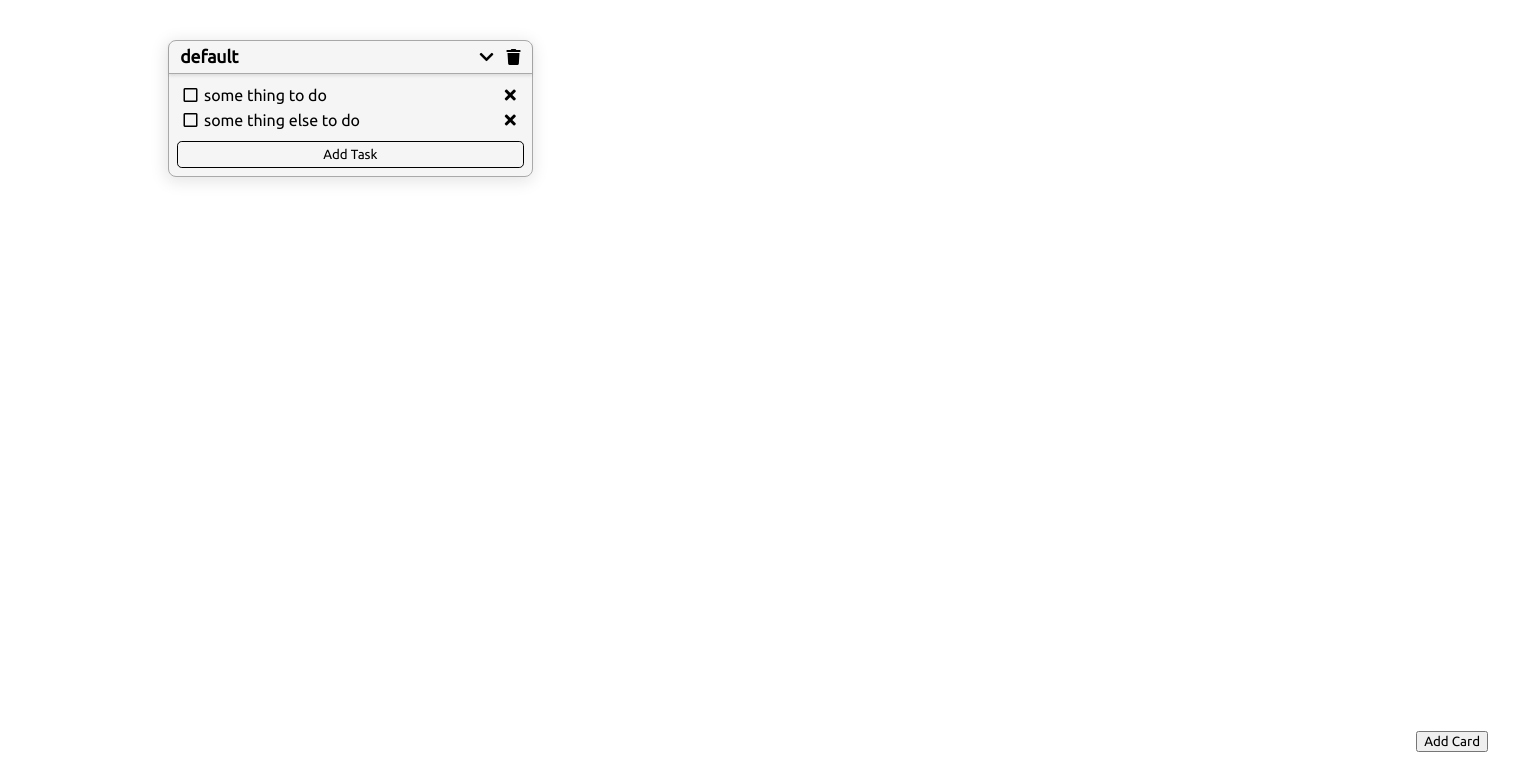
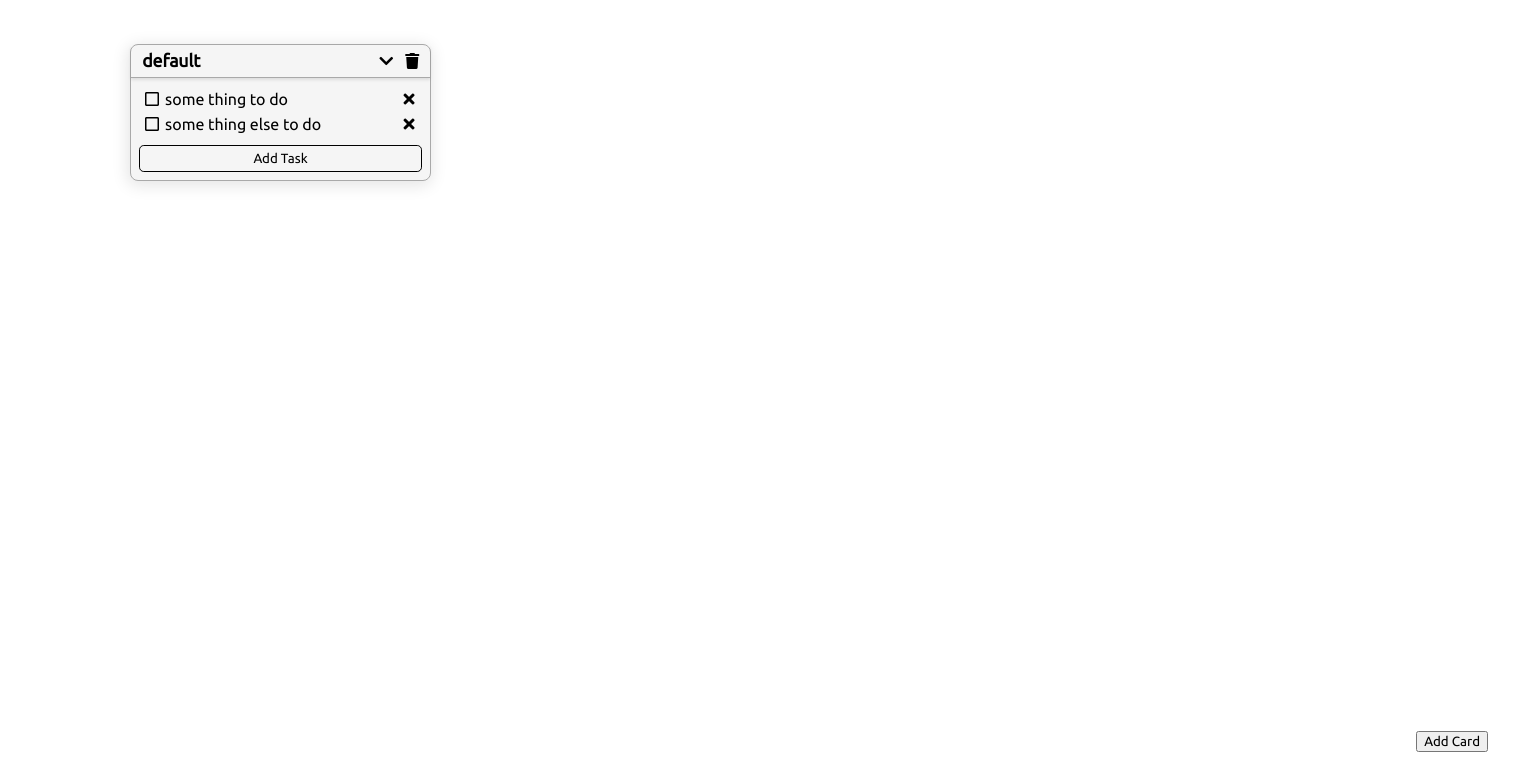
Before and after one commit to bushblade/react-todos-mark2, a React (Create React App) app: page / in a window 1536 px wide. Shown: the top 784 px of the page. Built offline with nearby package versions, Linux system fonts and the light colour scheme.

Commit message:
happy with responsive layout

```diff
--- a/src/App.css
+++ b/src/App.css
@@ -14,32 +14,46 @@ body {
 }
 
 .App {
-  margin: 2rem;
+  margin: 2rem auto;
+}
+
+.columns {
   display: flex;
   flex-wrap: wrap;
-  justify-content: flex-start;
 }
 
 .column {
   width: 100%;
-  margin: 0.5rem;
+  margin: 0;
+  padding: 0.75rem;
 }
 
-@media (min-width: 800px) {
+@media (min-width: 768px) {
   .App {
-    margin: 2rem;
+    margin: 2rem auto;
   }
   .column {
-    width: 40%;
+    width: 50%;
   }
 }
 
-@media (min-width: 1200px) {
+@media (min-width: 1000px) {
   .App {
-    margin: 2rem 10rem;
+    margin: 2rem auto;
+    max-width: 1000px;
   }
   .column {
-    width: 30%;
+    width: 33.333%;
+  }
+}
+
+@media (min-width: 1400px) {
+  .App {
+    margin: 2rem auto;
+    max-width: 1300px;
+  }
+  .column {
+    width: 25%;
   }
 }
 
```
